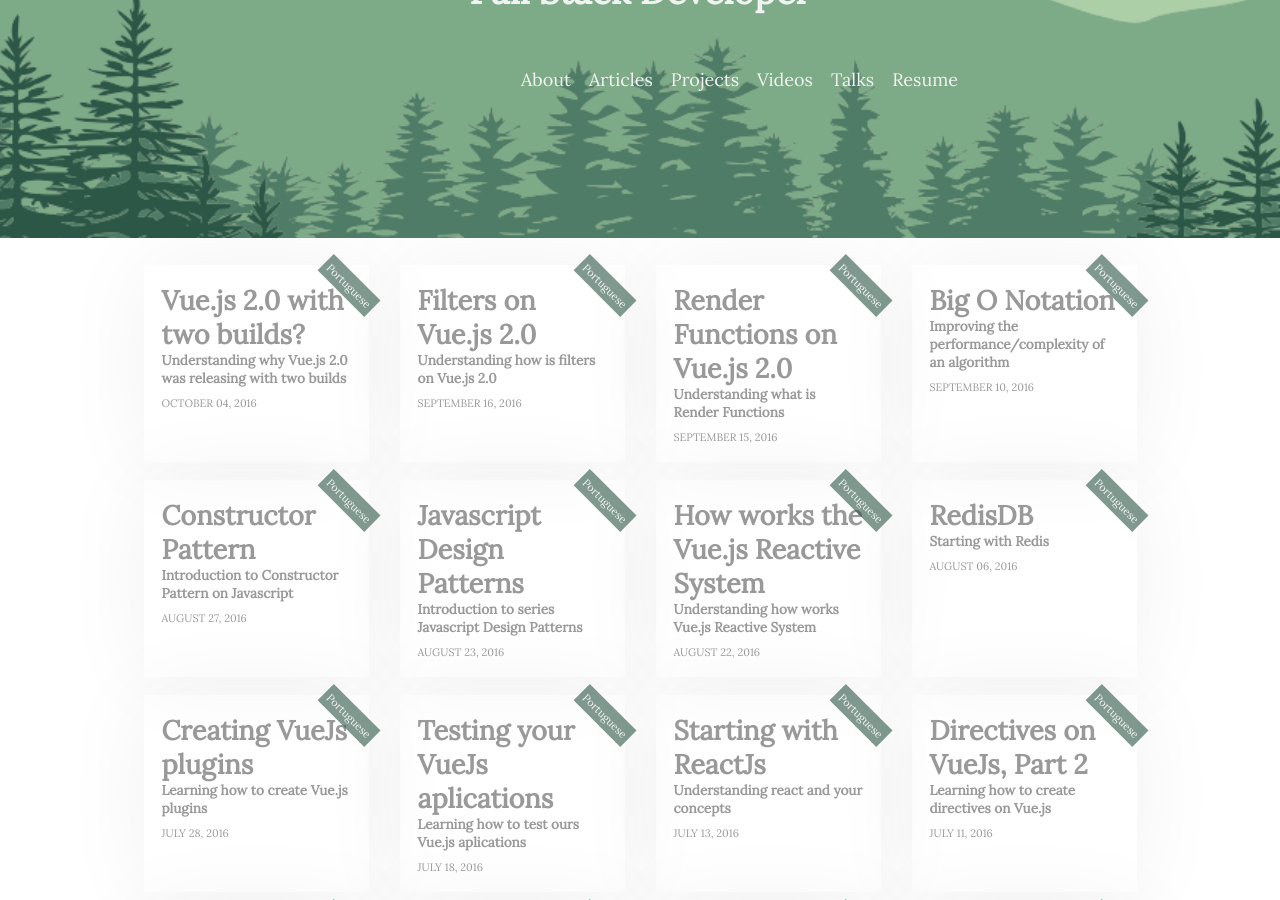
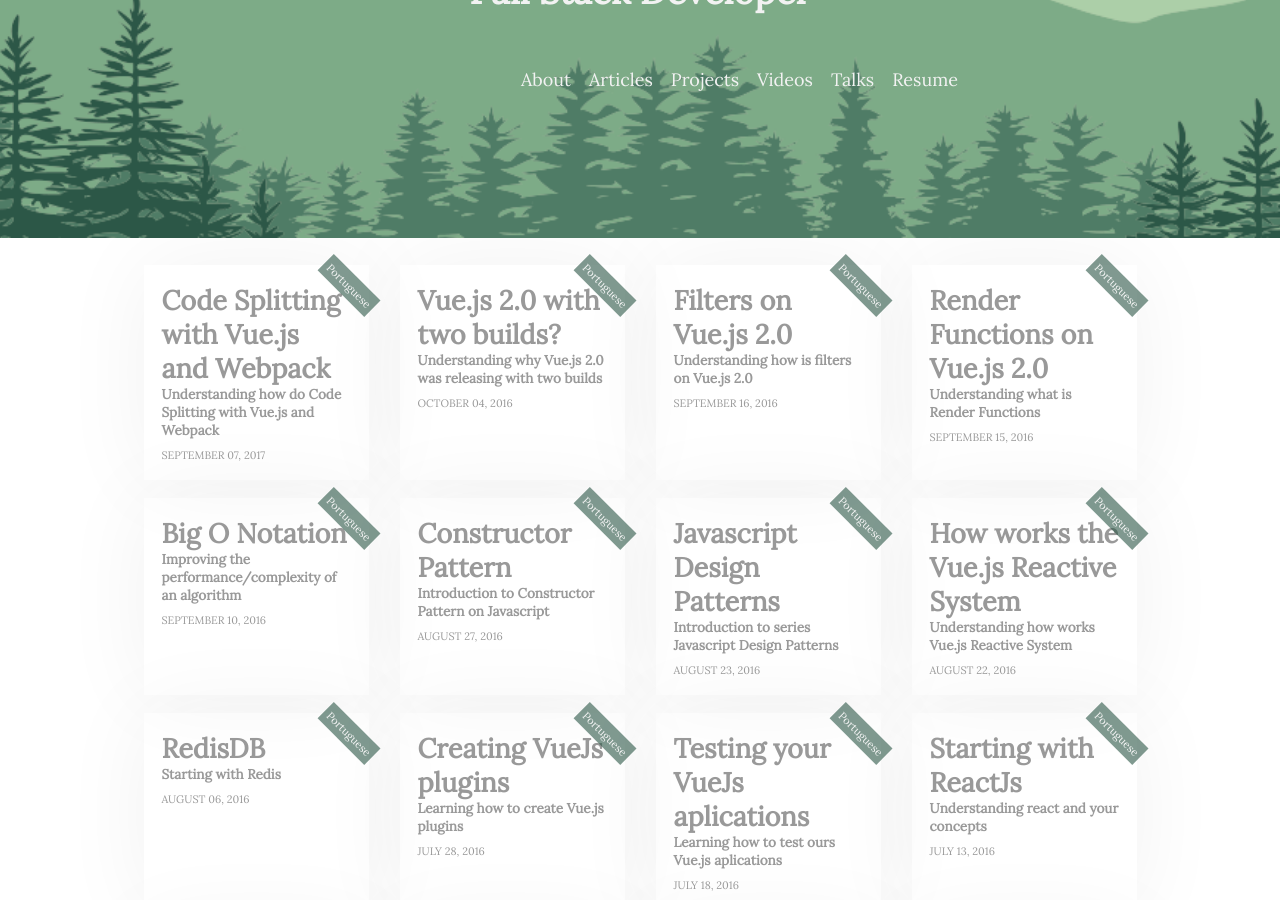
Before and after one commit to Halfeld/website, a Jekyll site: the page built from articles.html, in a window 1280 px wide and 900 px high, scrolled down 392 px. Built offline with Jekyll 4.4.1, drawn with Linux system fonts in a browser that asks for light colours; comment, search, counter and statistics services are not loaded.

Commit message:
Add more one article

```diff
--- a/_data/articles.yml
+++ b/_data/articles.yml
@@ -1,3 +1,9 @@
+
+- title: Code Splitting with Vue.js and Webpack
+  desc: Understanding how do Code Splitting with Vue.js and Webpack
+  date: September 07, 2017
+  lang: Portuguese
+  url: http://vuejs-brasil.com.br/code-splitting-com-vue-js-e-webpack/
 
 - title: Vue.js 2.0 with two builds?
   desc: Understanding why Vue.js 2.0 was releasing with two builds
```
